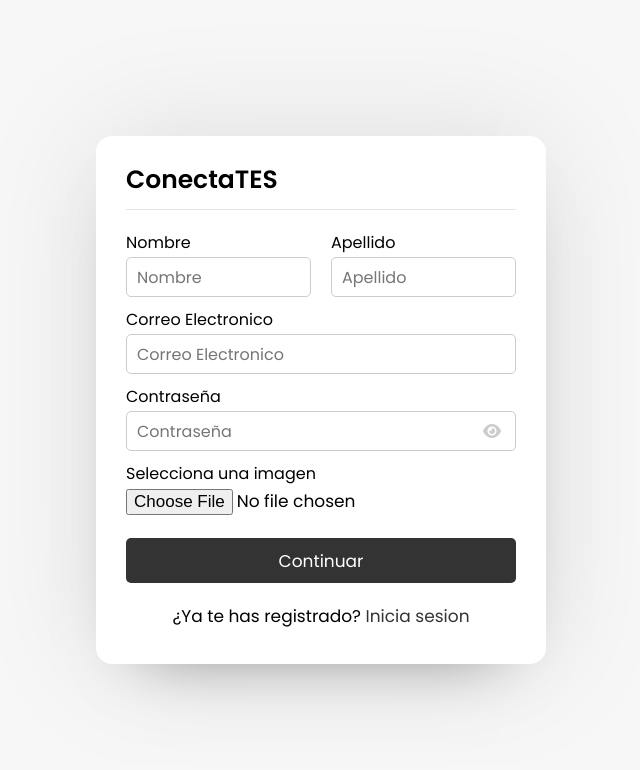
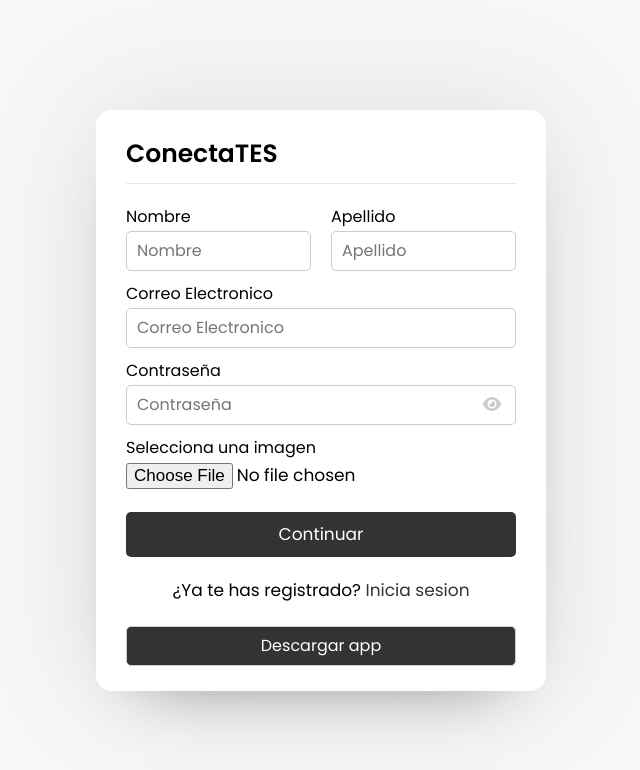
Before and after one commit to Cyopn/ConectaTES-Test1, a plain HTML site: page index.html in a window 1280 px wide. Shown: the whole page, without its empty margins (319-959 px from the left). Drawn offline with Linux system fonts and the light colour scheme.

Commit message:
Pagina principal
Se agraga boton de descarga de la aplicacion movil

```diff
--- a/index.html
+++ b/index.html
@@ -44,6 +44,9 @@
                 </div>
             </form>
             <div class="link">¿Ya te has registrado? <a href="login.html">Inicia sesion</a></div>
+            <div class="down">
+                <button class="downl" onclick="down()">Descargar app</button>
+            </div>
         </section>
     </div>
 
```
